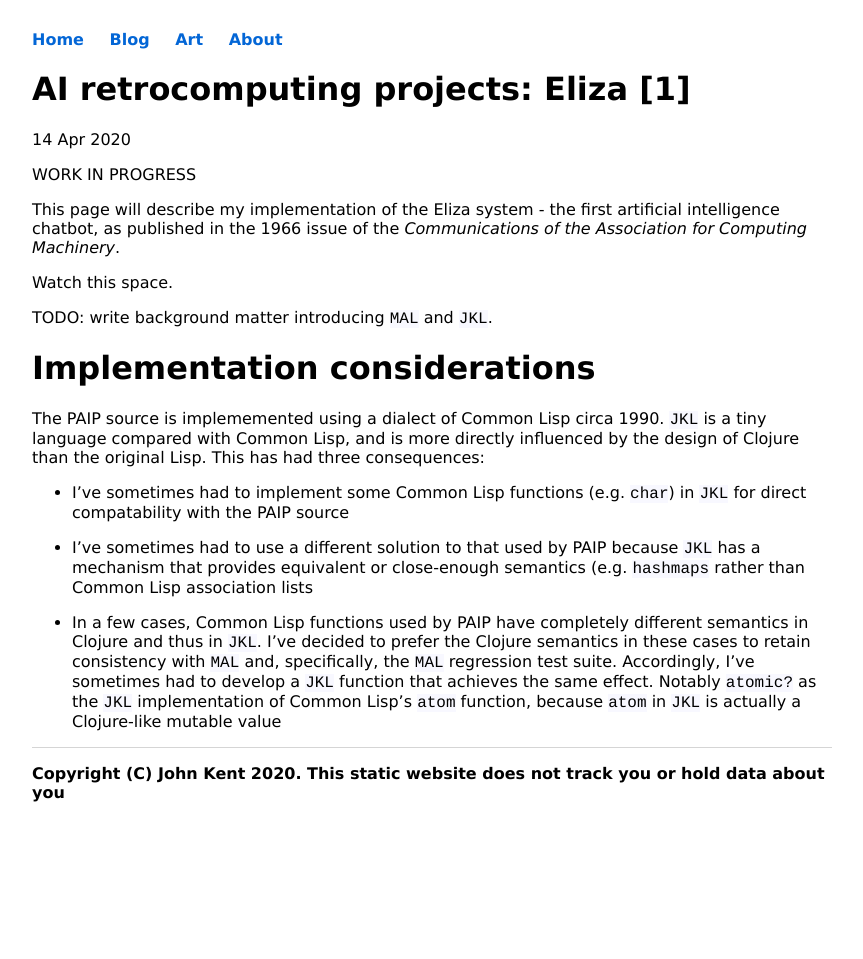
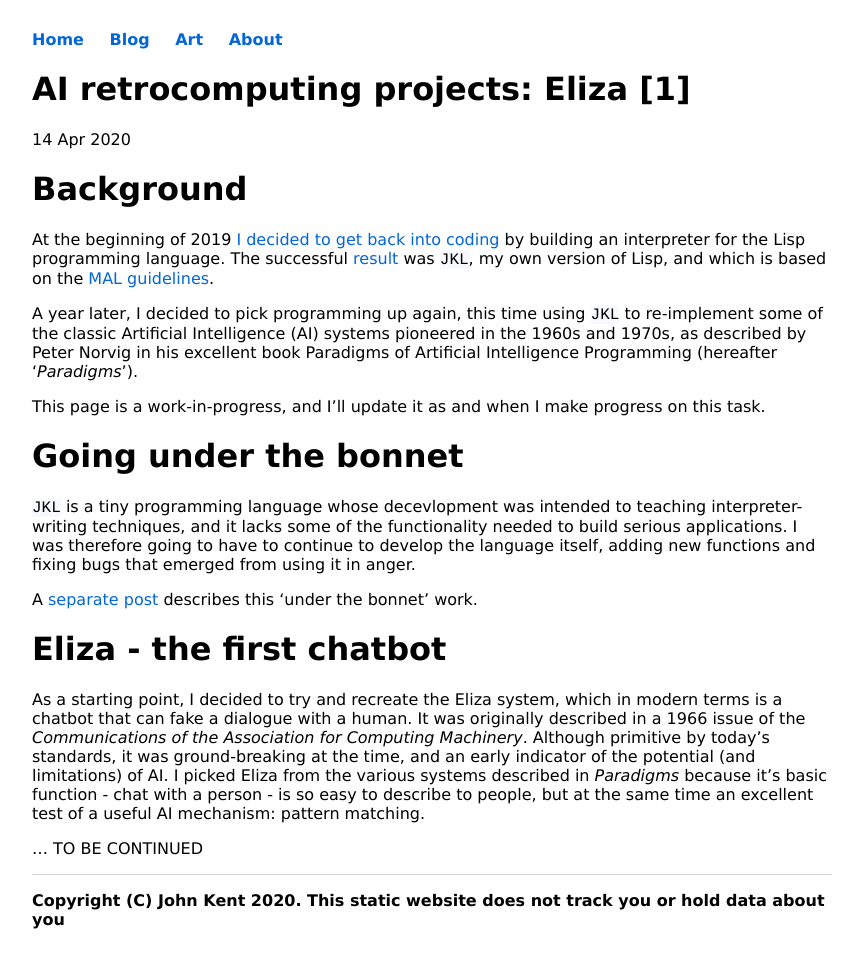
Before and after one commit to KineticLensman/KineticLensman.github.io, a Jekyll site: the page built from _posts/2020-04-14-AI-Projects-Eliza.md, in a window 1280 px wide. Shown: the whole page, without its empty margins (208-1071 px from the left). Built offline with Jekyll 4.4.1, drawn with Linux system fonts in a browser that asks for light colours; before the commit the page ends 900 px from its top, so only the background shows below that.

Commit message:
New content, some moved to the Lisp update thread.

```diff
--- a/_posts/2020-04-14-AI-Projects-Eliza.md
+++ b/_posts/2020-04-14-AI-Projects-Eliza.md
@@ -4,20 +4,22 @@ title: "AI retrocomputing projects: Eliza [1]"
 date: 2020-04-14
 ---
 
-WORK IN PROGRESS
+# Background
 
-This page will describe my implementation of the Eliza system - the first artificial intelligence chatbot, as published in the 1966 issue of the *Communications of the Association for Computing Machinery*.
+At the beginning of 2019 [I decided to get back into coding](https://www.non-kinetic-effects.co.uk/blog/2019/01/01/MAL-1) by building an interpreter for the Lisp programming language. The successful [result](https://www.non-kinetic-effects.co.uk/blog/2019/04/28/MAL-5) was `JKL`, my own version of Lisp, and which is based on the [MAL guidelines](https://github.com/kanaka/mal).
 
-Watch this space.
+A year later, I decided to pick programming up again, this time using `JKL` to re-implement some of the classic Artificial Intelligence (AI) systems pioneered in the 1960s and 1970s, as described by Peter Norvig in his excellent book Paradigms of Artificial Intelligence Programming (hereafter '*Paradigms*').
 
-TODO: write background matter introducing `MAL` and `JKL`.
+This page is a work-in-progress, and I'll update it as and when I make progress on this task.
 
-# Implementation considerations
+# Going under the bonnet
 
-The PAIP source is implememented using a dialect of Common Lisp circa 1990. `JKL` is a tiny language compared with Common Lisp, and is more directly influenced by the design of Clojure than the original Lisp. This has had three consequences:
+`JKL` is a tiny programming language whose decevlopment was intended to teaching interpreter-writing techniques, and it lacks some of the functionality needed to build serious applications. I was therefore going to have to continue to develop the language itself, adding new functions and fixing bugs that emerged from using it in anger.
 
-* I've sometimes had to implement some Common Lisp functions (e.g. `char`) in `JKL` for direct compatability with the PAIP source
+A [separate post](https://www.non-kinetic-effects.co.uk/blog/2020/04/03/Journey-continues) describes this 'under the bonnet' work.
 
-* I've sometimes had to use a different solution to that used by PAIP because `JKL` has a mechanism that provides equivalent or close-enough semantics (e.g. `hashmaps` rather than Common Lisp association lists
+# Eliza - the first chatbot
 
-* In a few cases, Common Lisp functions used by PAIP have completely different semantics in Clojure and thus in `JKL`. I've decided to prefer the Clojure semantics in these cases to retain consistency with `MAL` and, specifically, the `MAL` regression test suite. Accordingly, I've sometimes had to develop a `JKL` function that achieves the same effect. Notably `atomic?` as the `JKL` implementation of Common Lisp's `atom` function, because `atom` in `JKL` is actually a Clojure-like mutable value
+As a starting point, I decided to try and recreate the Eliza system, which in modern terms is a chatbot that can fake a dialogue with a human. It was originally described in a 1966 issue of the *Communications of the Association for Computing Machinery*. Although primitive by today's standards, it was ground-breaking at the time, and an early indicator of the potential (and limitations) of AI. I picked Eliza from the various systems described in *Paradigms* because it's basic function - chat with a person - is so easy to describe to people, but at the same time an excellent test of a useful AI mechanism: pattern matching.
+
+... TO BE CONTINUED
```
